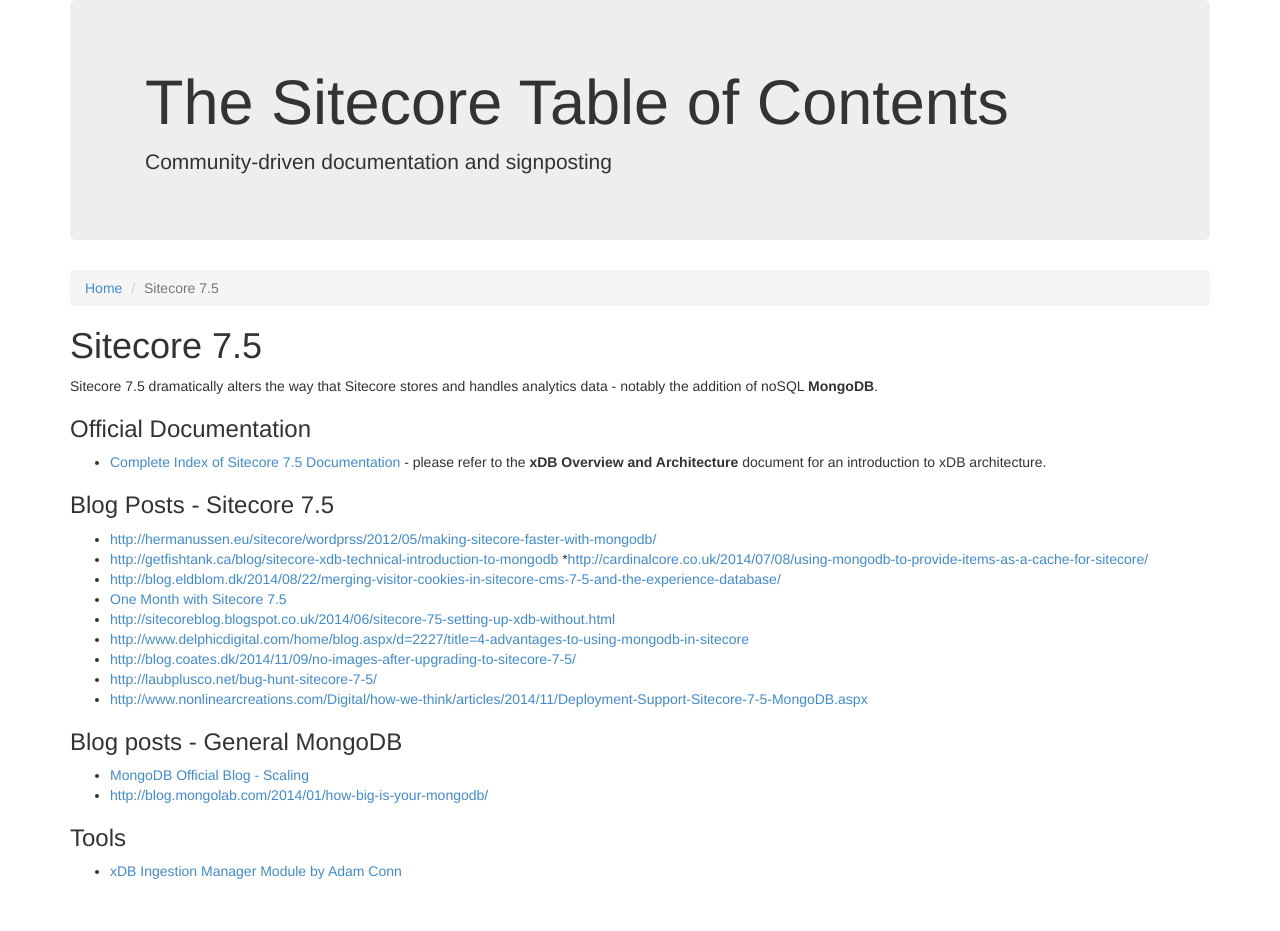
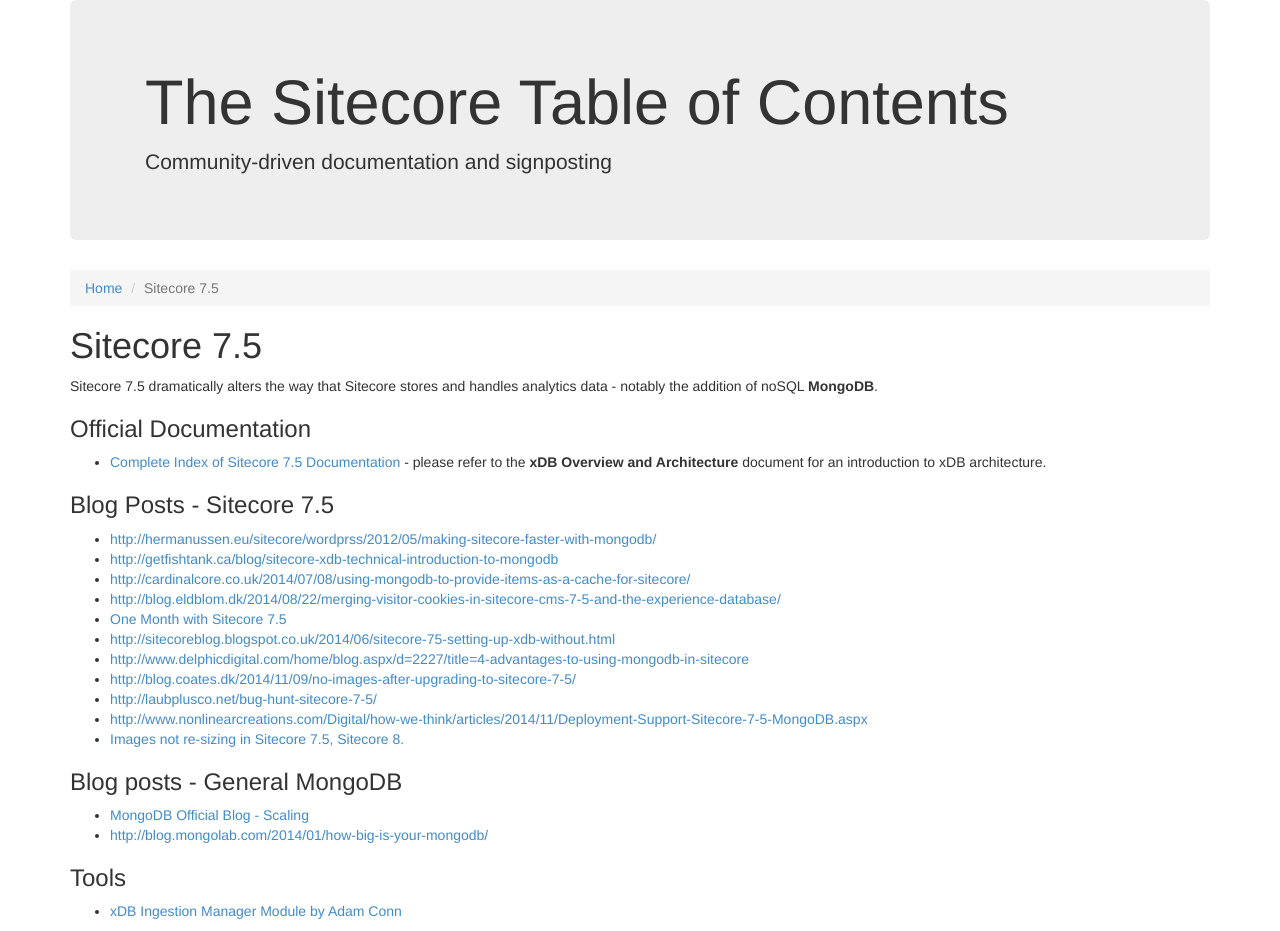
Before and after one commit to Sitecore-Community/docs, a Jekyll site: the page built from documentation/Sitecore 7-5/index.md, in a window 1280 px wide. Built offline with Jekyll 4.4.1, drawn with Linux system fonts in a browser that asks for light colours; nearby versions of some CDN libraries; before the commit the page ends 900 px from its top, so only the background shows below that.

Commit message:
Added link to Image Re-sizing blog post for SC75
Also added formatting for dot points above.

```diff
--- a/documentation/Sitecore 7-5/index.md
+++ b/documentation/Sitecore 7-5/index.md
@@ -14,7 +14,7 @@
 
 * [http://hermanussen.eu/sitecore/wordprss/2012/05/making-sitecore-faster-with-mongodb/](http://hermanussen.eu/sitecore/wordprss/2012/05/making-sitecore-faster-with-mongodb/)
 * [http://getfishtank.ca/blog/sitecore-xdb-technical-introduction-to-mongodb](http://getfishtank.ca/blog/sitecore-xdb-technical-introduction-to-mongodb)
-*[http://cardinalcore.co.uk/2014/07/08/using-mongodb-to-provide-items-as-a-cache-for-sitecore/](http://cardinalcore.co.uk/2014/07/08/using-mongodb-to-provide-items-as-a-cache-for-sitecore/)
+ * [http://cardinalcore.co.uk/2014/07/08/using-mongodb-to-provide-items-as-a-cache-for-sitecore/](http://cardinalcore.co.uk/2014/07/08/using-mongodb-to-provide-items-as-a-cache-for-sitecore/)
 * [http://blog.eldblom.dk/2014/08/22/merging-visitor-cookies-in-sitecore-cms-7-5-and-the-experience-database/](http://blog.eldblom.dk/2014/08/22/merging-visitor-cookies-in-sitecore-cms-7-5-and-the-experience-database/)
 * [One Month with Sitecore 7.5](http://www.techphoria414.com/Blog/2014/June/One_Month_with_Sitecore_7-5_Part_1)
 * [http://sitecoreblog.blogspot.co.uk/2014/06/sitecore-75-setting-up-xdb-without.html](http://sitecoreblog.blogspot.co.uk/2014/06/sitecore-75-setting-up-xdb-without.html)
@@ -22,6 +22,7 @@
 * [http://blog.coates.dk/2014/11/09/no-images-after-upgrading-to-sitecore-7-5/](http://blog.coates.dk/2014/11/09/no-images-after-upgrading-to-sitecore-7-5/)
 * [http://laubplusco.net/bug-hunt-sitecore-7-5/](http://laubplusco.net/bug-hunt-sitecore-7-5/)
 * [http://www.nonlinearcreations.com/Digital/how-we-think/articles/2014/11/Deployment-Support-Sitecore-7-5-MongoDB.aspx](http://www.nonlinearcreations.com/Digital/how-we-think/articles/2014/11/Deployment-Support-Sitecore-7-5-MongoDB.aspx)
+* [Images not re-sizing in Sitecore 7.5, Sitecore 8.](http://www.seanholmesby.com/images-not-resizing-in-sitecore-7-5-sitecore-8-0/)
 
 ### Blog posts - General MongoDB
 
```
